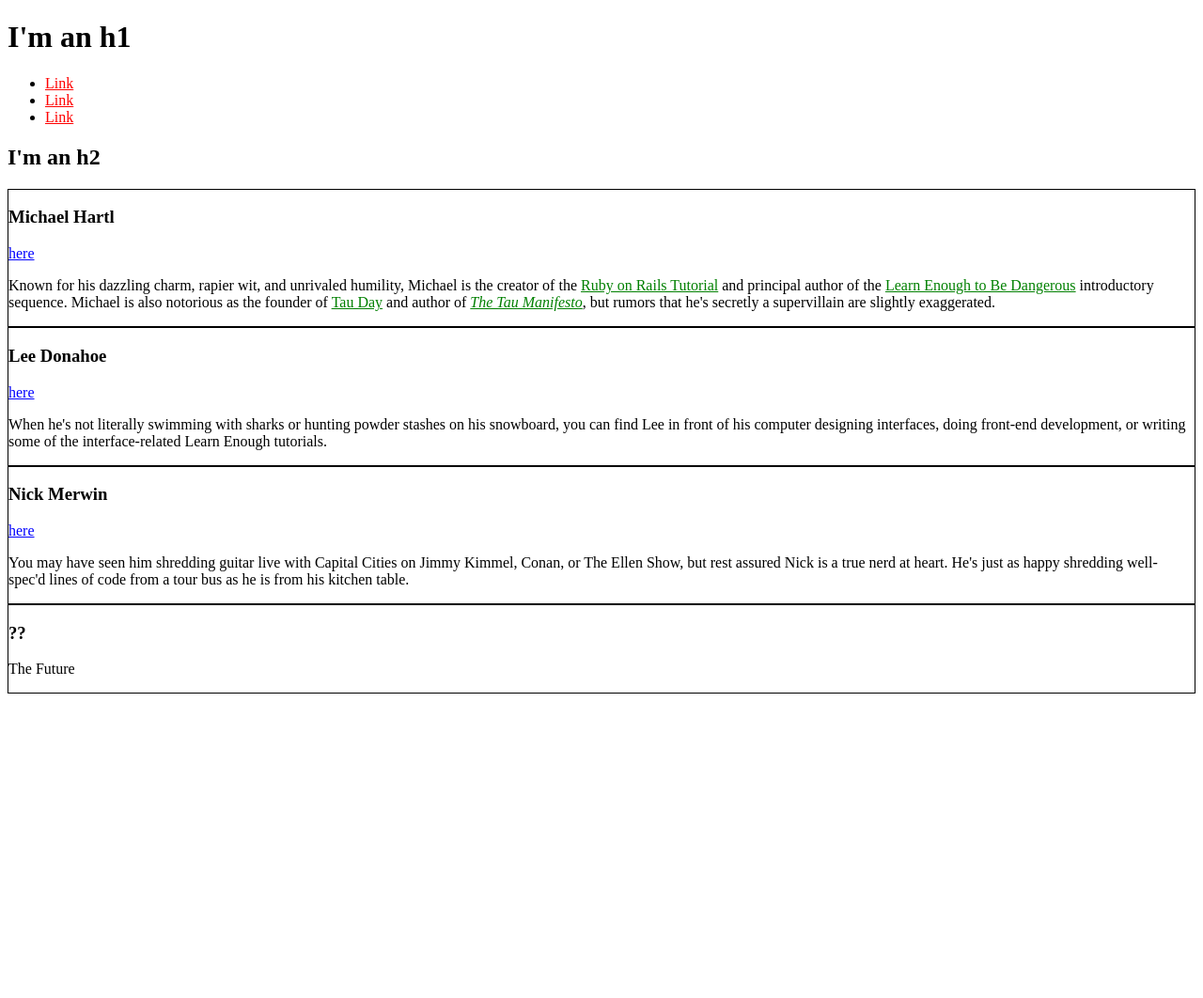
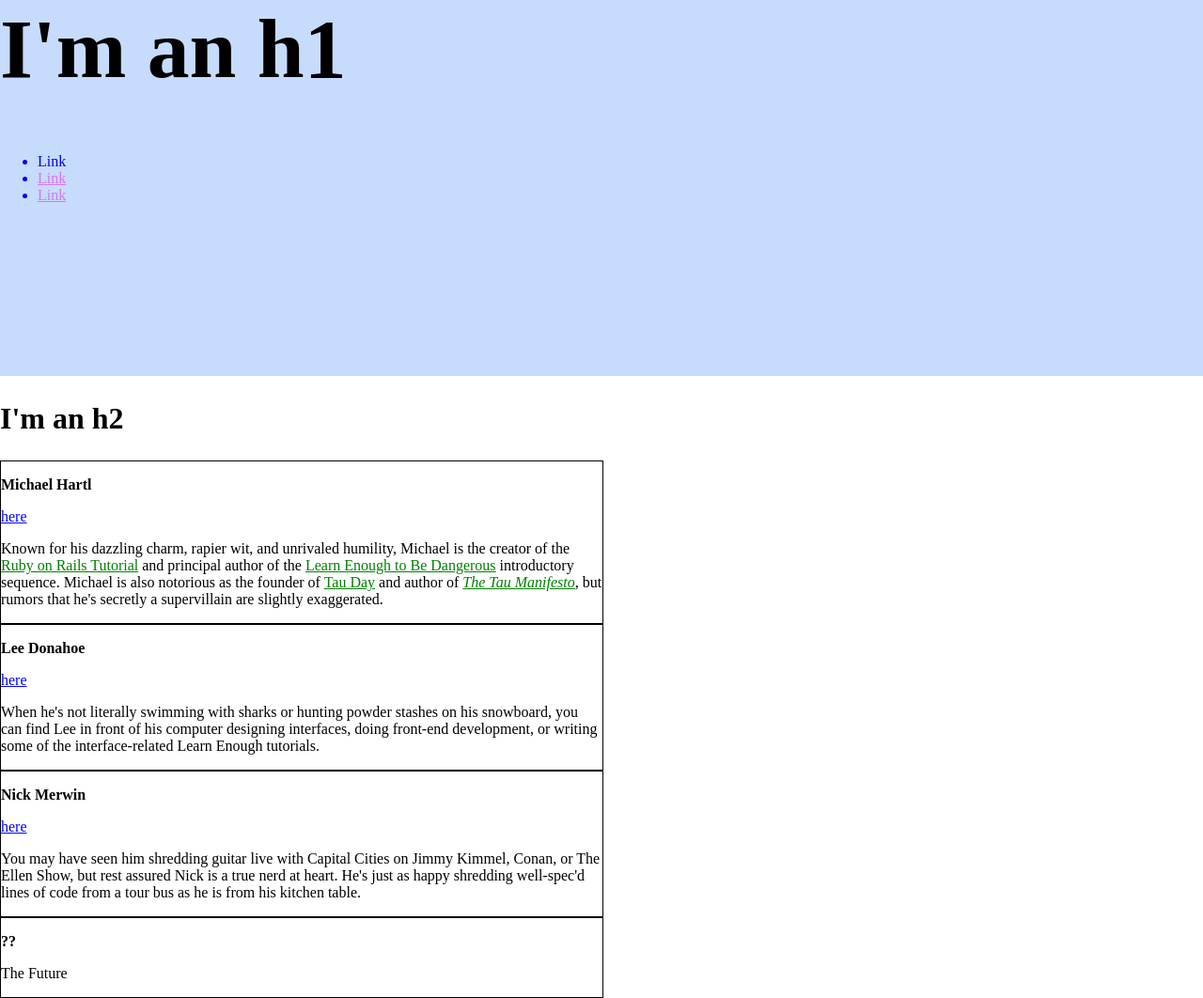
Before and after one commit to Burnzy1991/Burnzy1991.github.io, a plain HTML site: page index.html in a window 1280 px wide. Shown: the whole page at 94% size. Before the commit the page ends 800 px from the top, so only its background shows below. Drawn offline with Linux system fonts and the light colour scheme.

Commit message:
Add sizing and a hero

```diff
--- a/index.html
+++ b/index.html
@@ -4,19 +4,47 @@
     <title>Test Page: Don't Panic</title>
     <meta charset="utf-8">
     <style>
-      /* GLOBAL STYLES */
+     /* HERO STYLES */
+     .full-hero {
+       background-color: #c7dbfc;
+       height: 50vh;
+     }
+       /* GLOBAL STYLES */
+      html, body {
+        margin: 0;
+        padding: 0;
+      }
+      h1 {
+        font-size: 7vw;
+        margin-top: 0;
+      }
       a {
-        color: red;
+        color: #db73f5;
       }
+      h2 {
+        font-size: 2em;
+      }
+      /*  0 1 2 3 4 5 6 7 8 9 a b c d e f */
 
       /* SOCIAL STYLES */
       .social-link {
-        color: blue;
+        color: rgb(0,0,255);
       }
 
       /* BIO STYLES */
+      .bio-wrapper {
+        font-size: 24px;
+      }
+      .bio-box h3 {
+        font-size: 1rem;
+      }
       .bio-box {
         border: 1px solid black;
+        font-size: 1rem;
+        width: 50%;
+      }
+      .bio-copy {
+        font-size: 1em;
       }
       .bio-copy a {
         color: green;
@@ -24,9 +52,12 @@
     </style>
   </head>
   <body>
+   <div class="full-hero hero-home">
     <h1>I'm an h1</h1>
     <ul>
-      <li>
+      <div
+        class="social-link">
+      <li
         <a href="https://example.com/">Link</a>
       </li>
       <li>
@@ -35,9 +66,14 @@
       <li>
         <a href="https://example.com/">Link</a>
       </li>
+      </div>
     </ul>
+    </div>
     <h2>I'm an h2</h2>
+    <div class="bio-wrapper">
+
     <div class="bio-box">
+
       <h3>Michael Hartl</h3>
       <a href="https://twitter.com/mhartl" class="social-link">here</a>
       <div class="bio-copy">
@@ -56,6 +92,7 @@
         </p>
       </div>
     </div>
+
     <div class="bio-box">
       <h3>Lee Donahoe</h3>
       <a href="https://twitter.com/leedonahoe" class="social-link">here</a>
@@ -86,5 +123,6 @@
         The Future
       </p>
     </div>
+  </div>
   </body>
 </html>
```
